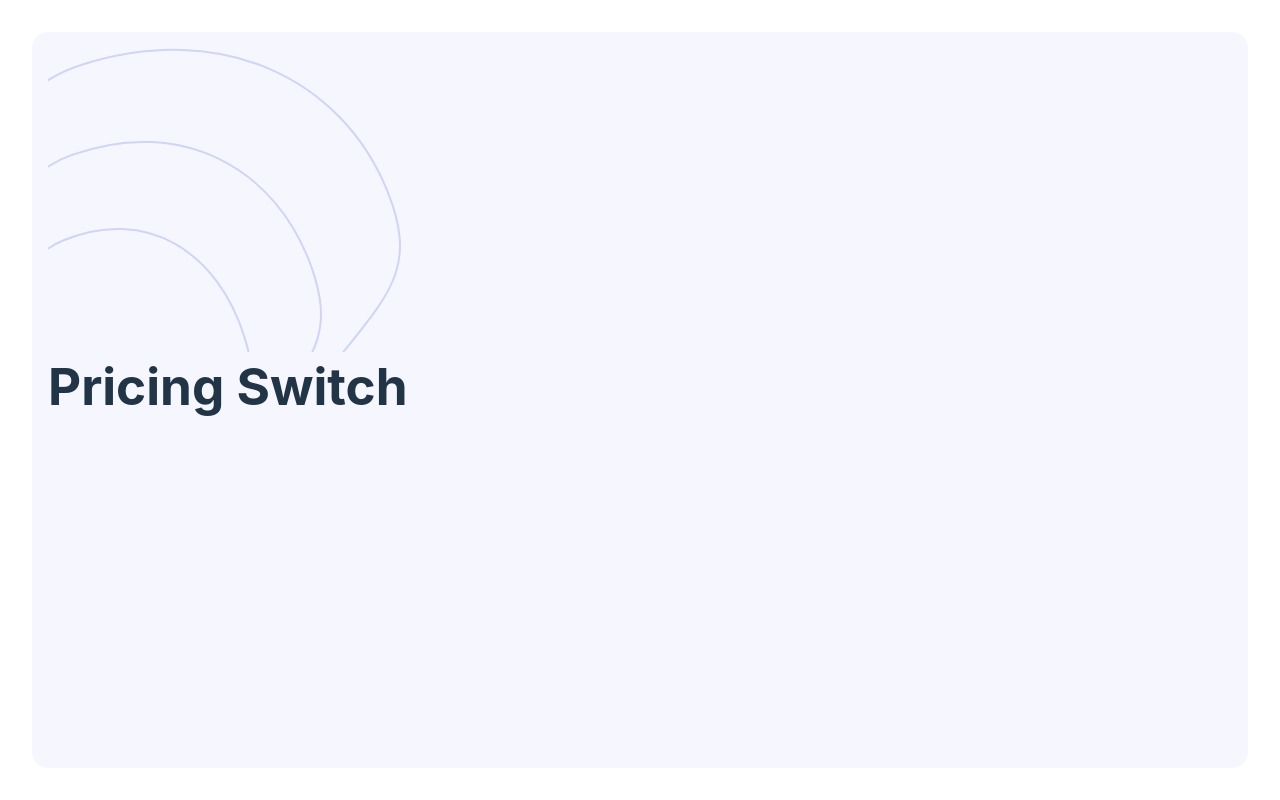
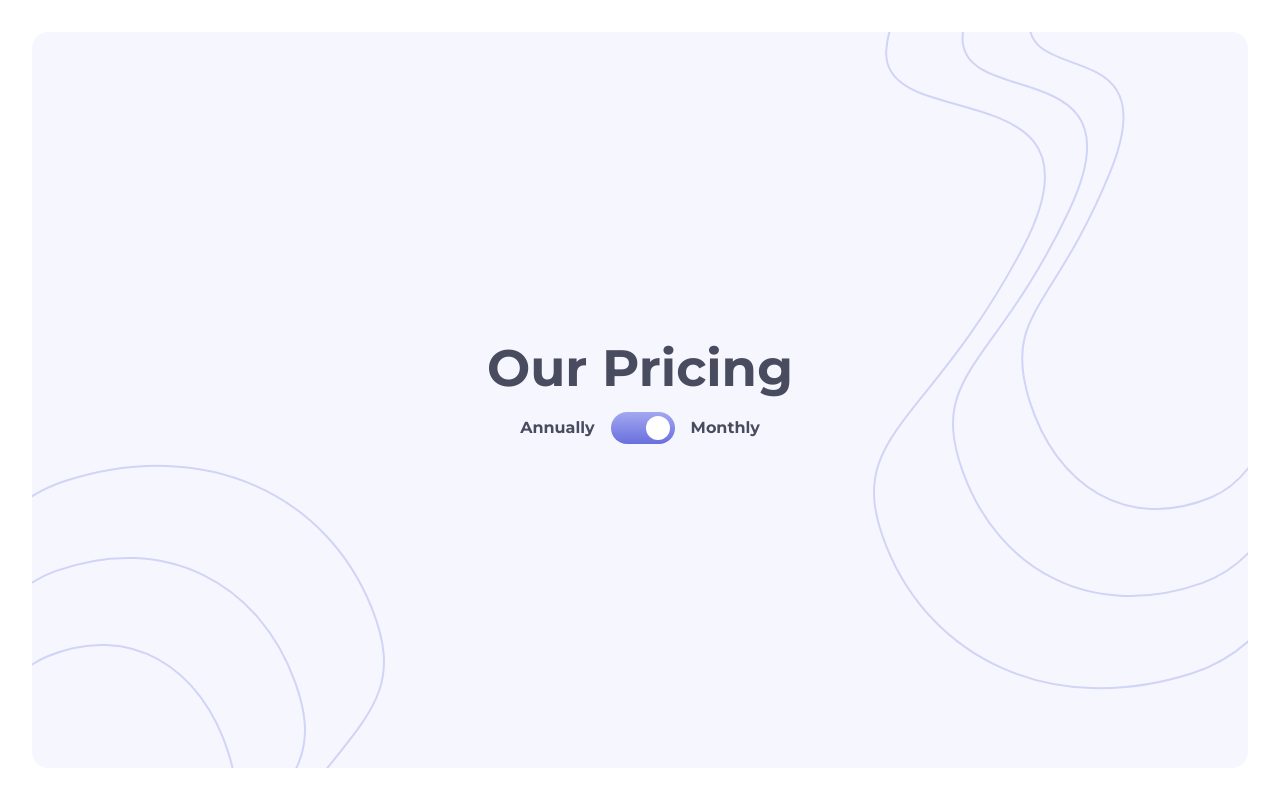
Before and after one commit to Trybuu/react-projects, a React (Vite) app: page /pricing-component in a window 1280 px wide. Built offline with nearby package versions, Linux system fonts and the light colour scheme.

Commit message:
PricingSwitch component made

```diff
--- a/src/routes/PricingComponent/PricingComponent.css
+++ b/src/routes/PricingComponent/PricingComponent.css
@@ -3,10 +3,34 @@
 - Grayish Blue: hsl(233, 13%, 49%)
 - Dark Grayish Blue: hsl(232, 13%, 33%) */
 
+@import url('https://fonts.googleapis.com/css2?family=Montserrat:wght@700&display=swap');
+
 #pricing-component {
+  position: relative;
+  display: flex;
+  flex-direction: column;
+  justify-content: center;
+  align-items: center;
   height: calc(100vh - 4rem);
   min-width: 100%;
-  padding: 1rem;
+  font-family: 'Montserrat', sans-serif;
+  color: hsl(232, 13%, 33%);
   background-color: hsl(240, 78%, 98%);
   border-radius: 1rem;
 }
+
+.decoration-img {
+  position: absolute;
+  z-index: 0;
+  /* transform-origin: left bottom; */
+}
+
+.decoration-img.top {
+  top: 0;
+  right: 0;
+}
+
+.decoration-img.bottom {
+  left: 0;
+  bottom: 0;
+}
--- a/src/routes/PricingComponent/PricingComponent.jsx
+++ b/src/routes/PricingComponent/PricingComponent.jsx
@@ -1,13 +1,30 @@
+import { useState } from 'react'
+
 import PricingSwitch from './PricingSwitch/PricingSwitch'
-
 import bgBottom from '../../assets/pricing-component files/images/bg-bottom.svg'
+import bgTop from '../../assets/pricing-component files/images/bg-top.svg'
 import './PricingComponent.css'
 
 export default function PricingComponent() {
+  const [pricing, setPricing] = useState('Monthly')
+
+  function handlePricingSwitch() {
+    setPricing(pricing === 'Monthly' ? 'Annually' : 'Monthly')
+  }
+
   return (
     <div id="pricing-component">
-      <img src={bgBottom} alt="" />
-      <PricingSwitch />
+      <PricingSwitch onSetPricing={handlePricingSwitch} pricing={pricing} />
+      <img
+        src={bgBottom}
+        alt="stripes - decoration"
+        className="decoration-img bottom"
+      />
+      <img
+        src={bgTop}
+        alt="stripes - decoration"
+        className="decoration-img top"
+      />
     </div>
   )
 }
--- /dev/null
+++ b/src/routes/PricingComponent/PricingSwitch/PricingSwitch.css
@@ -0,0 +1,33 @@
+.pricing-switch {
+  display: flex;
+  justify-content: center;
+  align-items: center;
+}
+
+.pricing-switch-btn {
+  position: relative;
+  width: 4rem;
+  height: 2rem;
+  padding: 0;
+  margin: 1rem;
+  overflow: hidden;
+  background: linear-gradient(hsl(236, 72%, 79%), hsl(237, 63%, 64%));
+  border: none;
+  border-radius: 1rem;
+}
+
+.pricing-switch-btn .circle {
+  position: absolute;
+  top: 50%;
+  left: 5px;
+  transform: translateY(-50%);
+  height: 1.5rem;
+  width: 1.5rem;
+  border-radius: 50%;
+  background-color: #fff;
+  transition: 0.2s ease;
+}
+
+.pricing-switch-btn.active .circle {
+  left: calc(100% - 5px - 1.5rem);
+}
--- a/src/routes/PricingComponent/PricingSwitch/PricingSwitch.jsx
+++ b/src/routes/PricingComponent/PricingSwitch/PricingSwitch.jsx
@@ -1,3 +1,21 @@
-export default function PricingSwitch() {
-  return <h1>Pricing Switch</h1>
+import './PricingSwitch.css'
+
+export default function PricingSwitch({ onSetPricing, pricing }) {
+  return (
+    <>
+      <h1>Our Pricing</h1>
+      <div className="pricing-switch">
+        <span>Annually</span>
+        <button
+          className={`pricing-switch-btn ${
+            pricing === 'Monthly' ? 'active' : null
+          }`}
+          onClick={onSetPricing}
+        >
+          <div className="circle"></div>
+        </button>
+        <span>Monthly</span>
+      </div>
+    </>
+  )
 }
```
